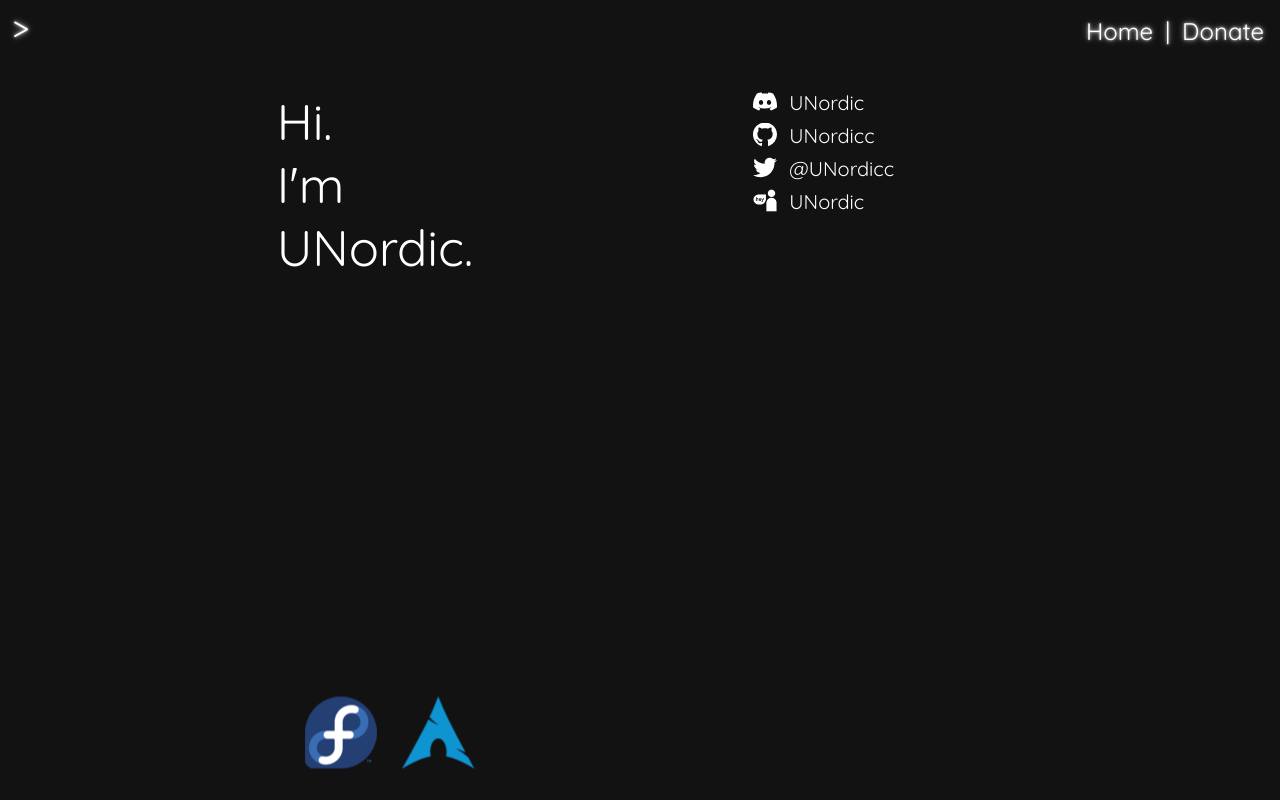
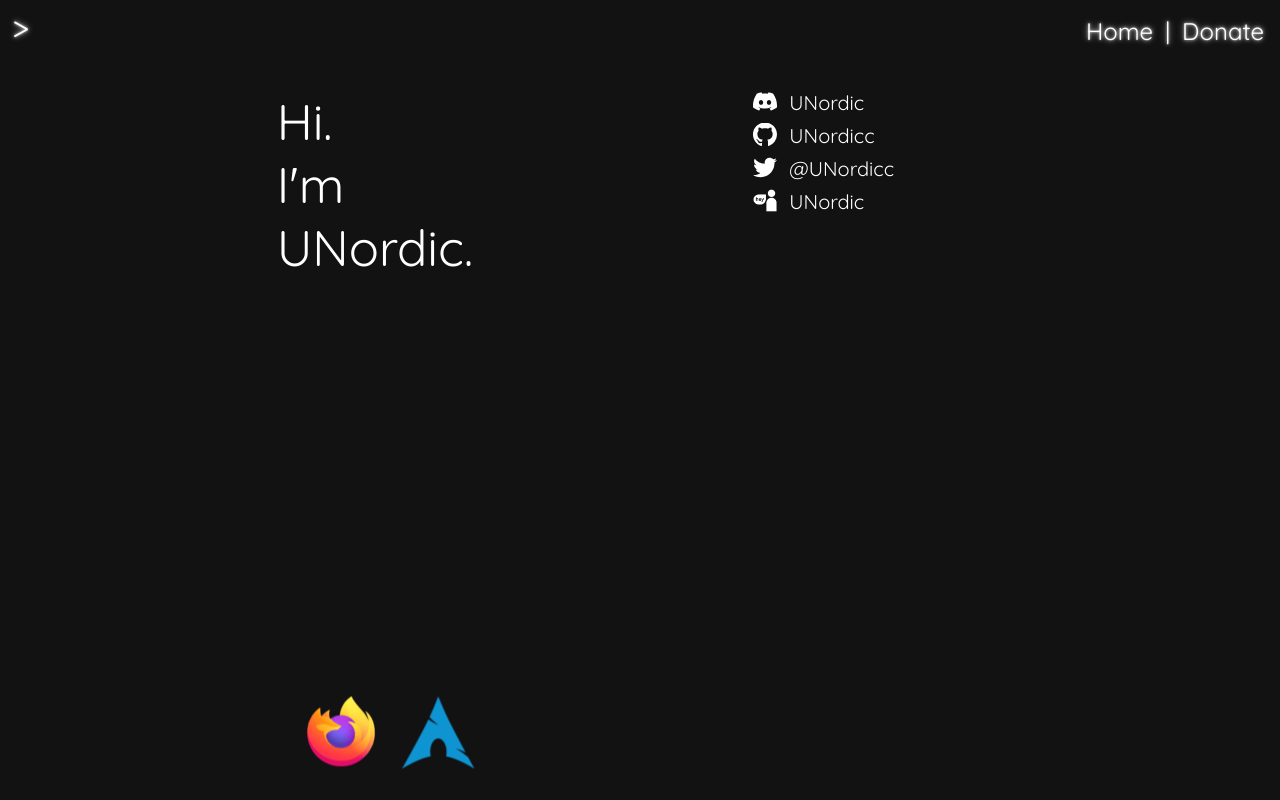
Before and after one commit to UNordicc/janderedev.xyz-react, a React (Vite) app: page / in a window 1280 px wide. Shown: the top 800 px of the page. Built offline with nearby package versions, Linux system fonts and the light colour scheme.

Commit message:
Update WelcomeText.tsx

```diff
--- a/src/pages/main_page/WelcomeText.tsx
+++ b/src/pages/main_page/WelcomeText.tsx
@@ -18,7 +18,7 @@ const WelcomeText: FunctionComponent = () => {
                 }}
             />
             <img
-                src="/assets/fedora.png"
+                src="/assets/firefox.png"
                 style={{
                     position: "relative",
                     left: "50%",
```
